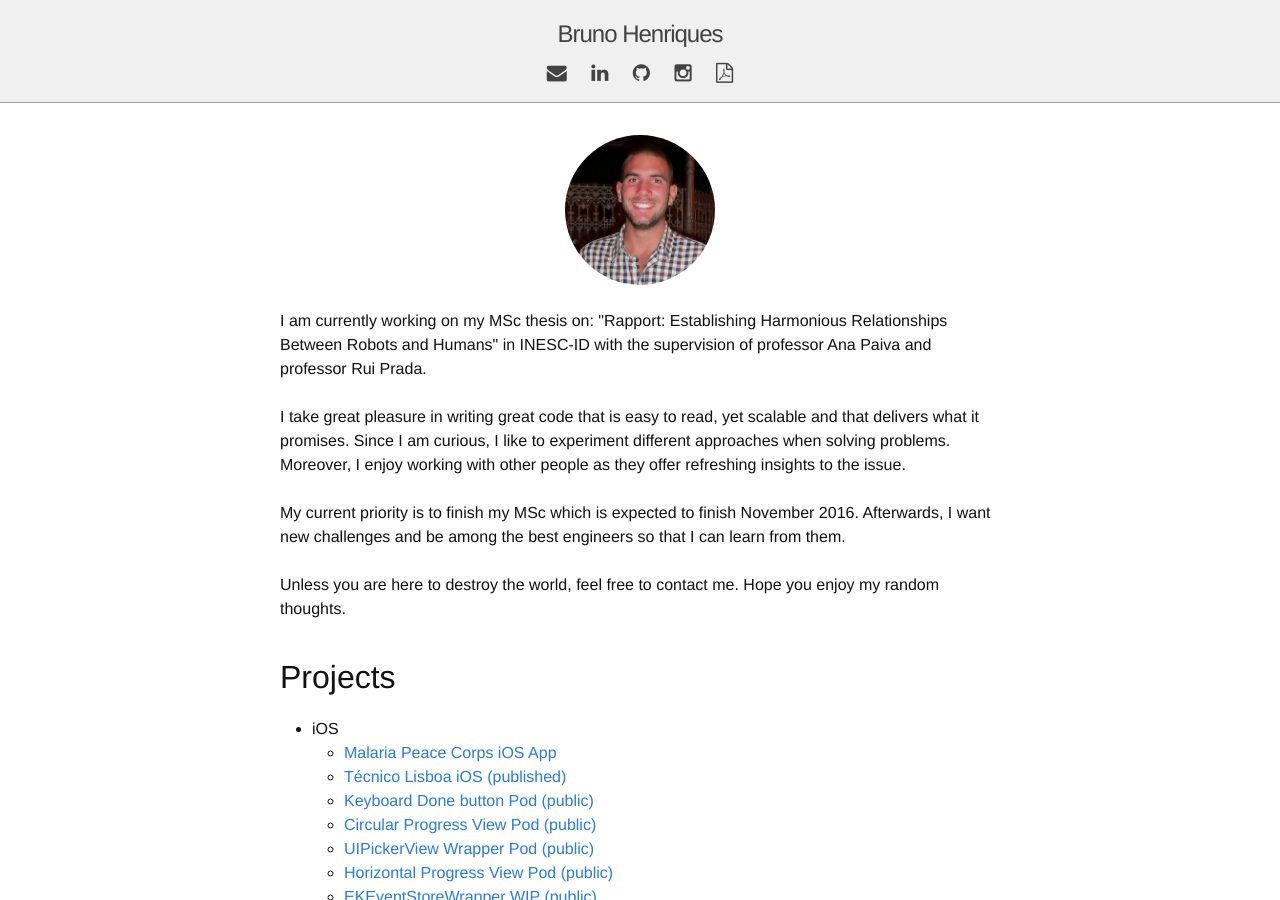
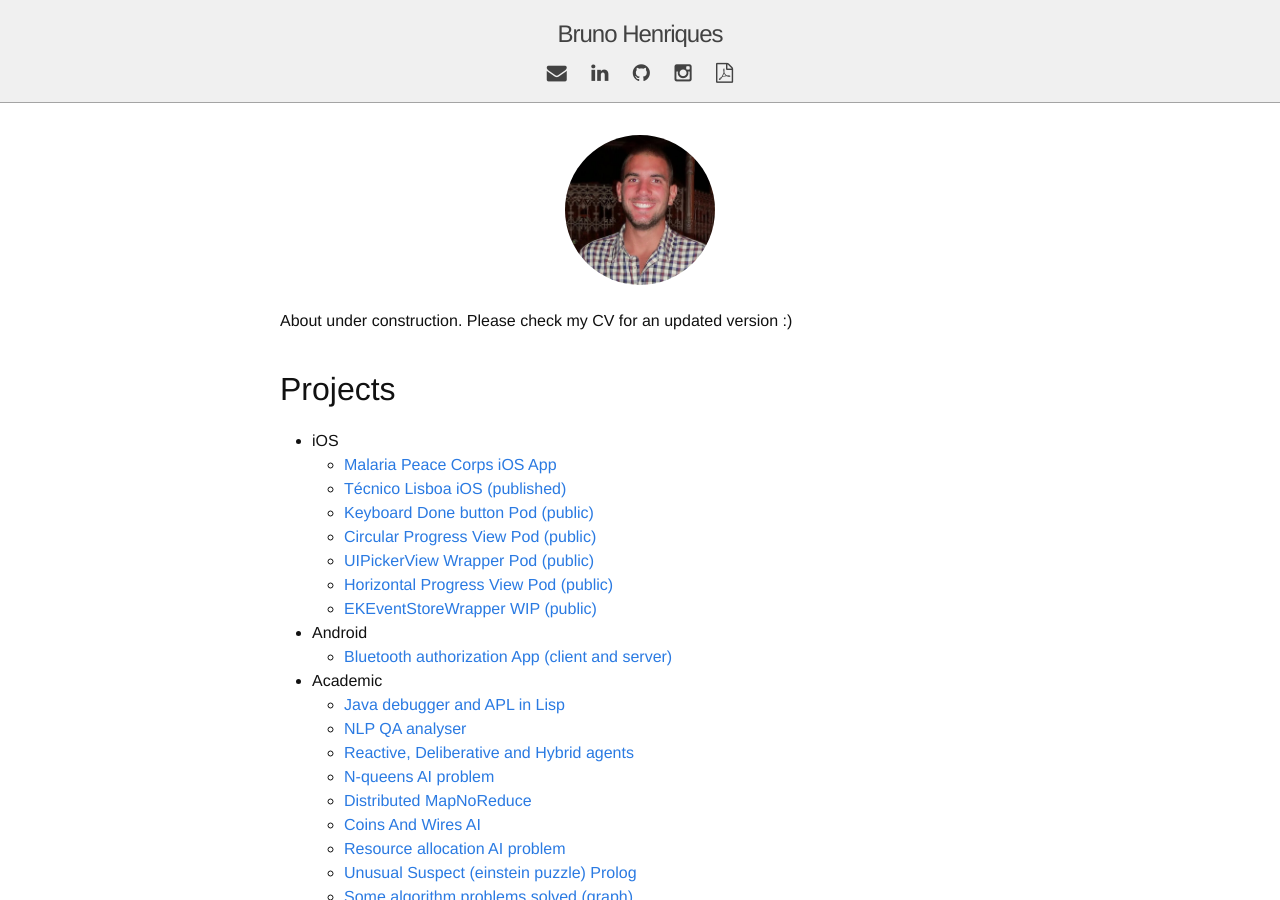
Before and after one commit to xanzheus/riques, a Jekyll site: the page built from pages/about.html, in a window 1280 px wide and 900 px high. Built offline with Jekyll 4.4.1, drawn with Linux system fonts in a browser that asks for light colours.

Commit message:
Update curriculum.yml

```diff
--- a/_data/curriculum.yml
+++ b/_data/curriculum.yml
@@ -2,16 +2,7 @@
     Computer Science Engineer that believes that science and magic coexist.
 
 description: >
-    I am currently working on my MSc thesis on: "Rapport: Establishing Harmonious Relationships Between Robots and Humans" in INESC-ID with the supervision of professor Ana Paiva and professor Rui Prada.
-    <br><br>
-    I take great pleasure in writing great code that is easy to read, yet scalable and that delivers what it promises. Since I am curious, I like to experiment different approaches when solving problems. Moreover, I enjoy working with other people as they offer refreshing insights to the issue.
-    <br><br>
-    My current priority is to finish my MSc which is expected to finish November 2016. Afterwards, I want new challenges and be among the best engineers so that I can learn from them.
-    <br>
-    <br>
-    Unless you are here to destroy the world, feel free to contact me. Hope you enjoy my random thoughts.
-
-
+    About under construction. Please check my CV for an updated version :)
 projects:
     title: "Projects"
     iOS:
```
